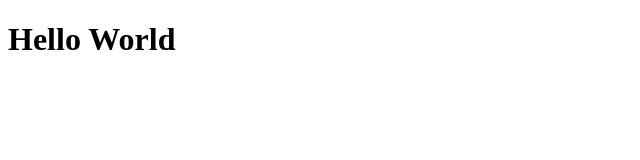
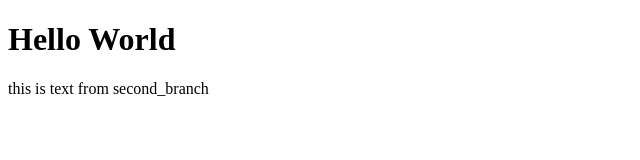
Before and after one commit to GithubYosukrit/git-demo, a plain HTML site: page index.html in a window 1280 px wide. Shown: the whole page, without its empty margins (0-640 px from the left). Drawn offline with Linux system fonts and the light colour scheme.

Commit message:
add main and text

```diff
--- a/index.html
+++ b/index.html
@@ -8,5 +8,8 @@
 </head>
 <body>
     <h1> Hello World </h1>
+
+    <main>  this is text from second_branch
+    </main>
 </body>
 </html>
```
